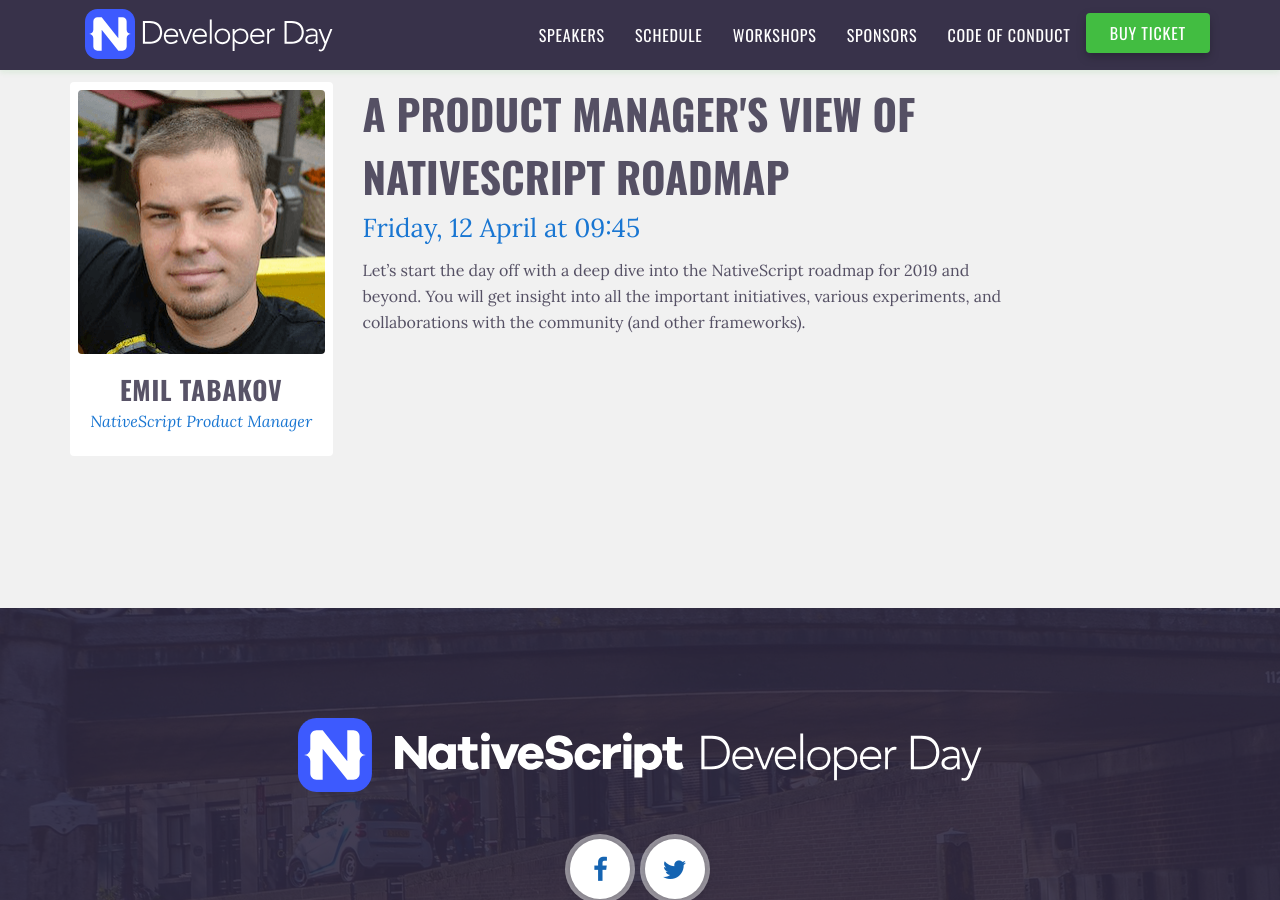
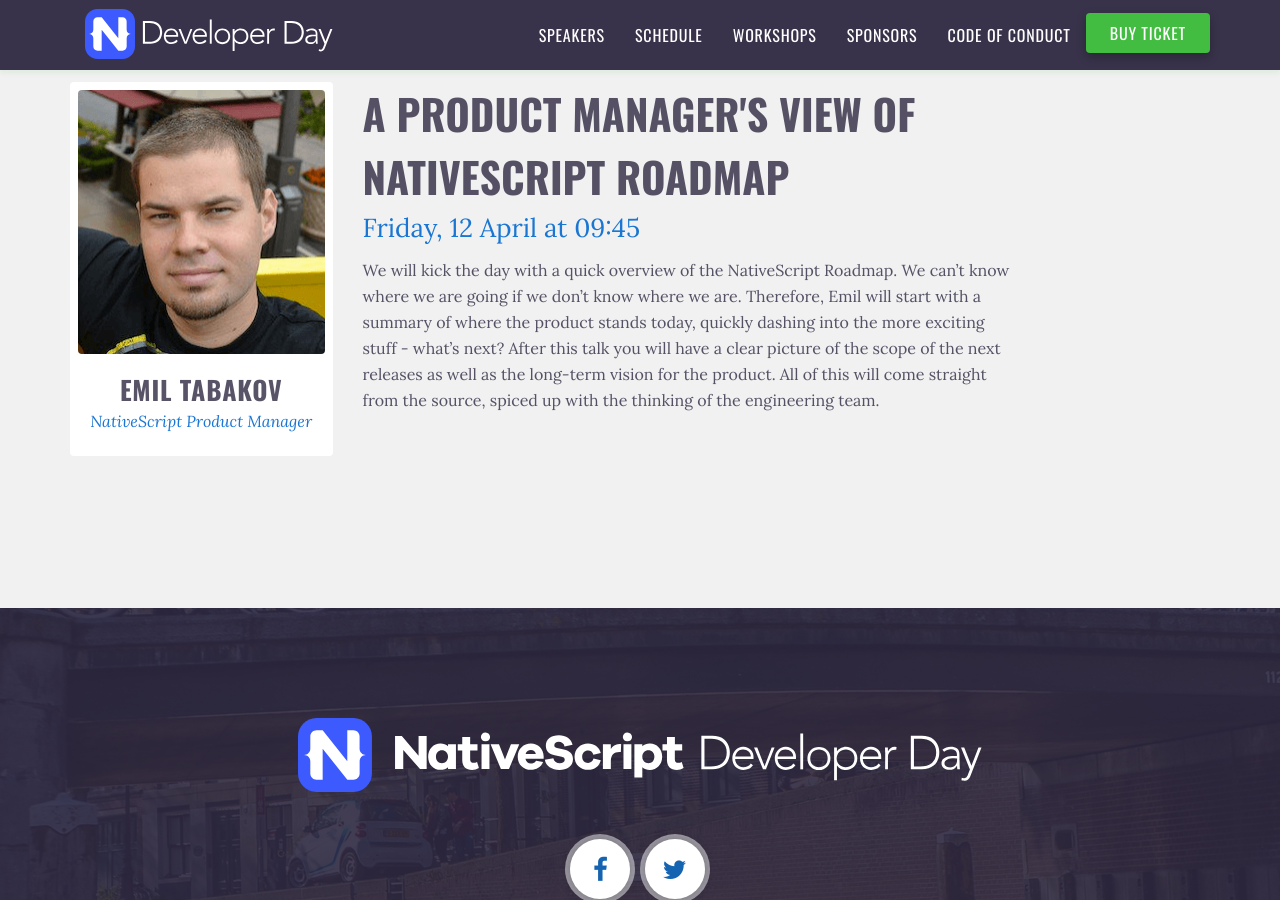
Before and after one commit to sebawita/nativescript-dev-day, a Jekyll site: the page built from schedule/session-day2-tabakov.md, in a window 1280 px wide and 900 px high, scrolled down 396 px. Built offline with Jekyll 4.4.1, drawn with Linux system fonts in a browser that asks for light colours.

Commit message:
update emil's talk desc

```diff
--- a/schedule/session-day2-tabakov.md
+++ b/schedule/session-day2-tabakov.md
@@ -8,4 +8,4 @@
 short-description: "Let's start the day off with a deep dive into the NativeScript roadmap for 2019 and beyond."
 ---
 
-Let's start the day off with a deep dive into the NativeScript roadmap for 2019 and beyond. You will get insight into all the important initiatives, various experiments, and collaborations with the community (and other frameworks).
+We will kick the day with a quick overview of the NativeScript Roadmap. We can’t know where we are going if we don’t know where we are. Therefore, Emil will start with a summary of where the product stands today, quickly dashing into the more exciting stuff - what’s next? After this talk you will have a clear picture of the scope of the next releases as well as the long-term vision for the product. All of this will come straight from the source, spiced up with the thinking of the engineering team.
```
